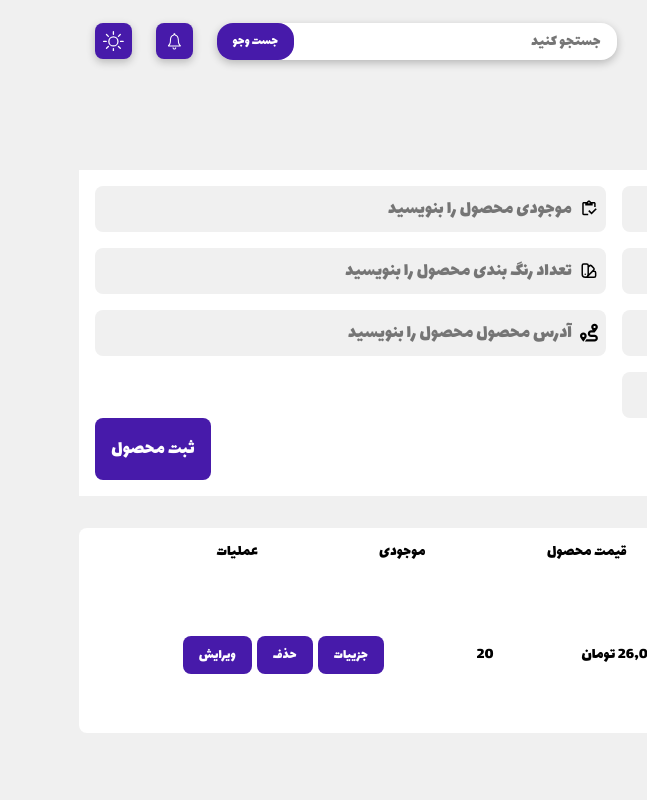
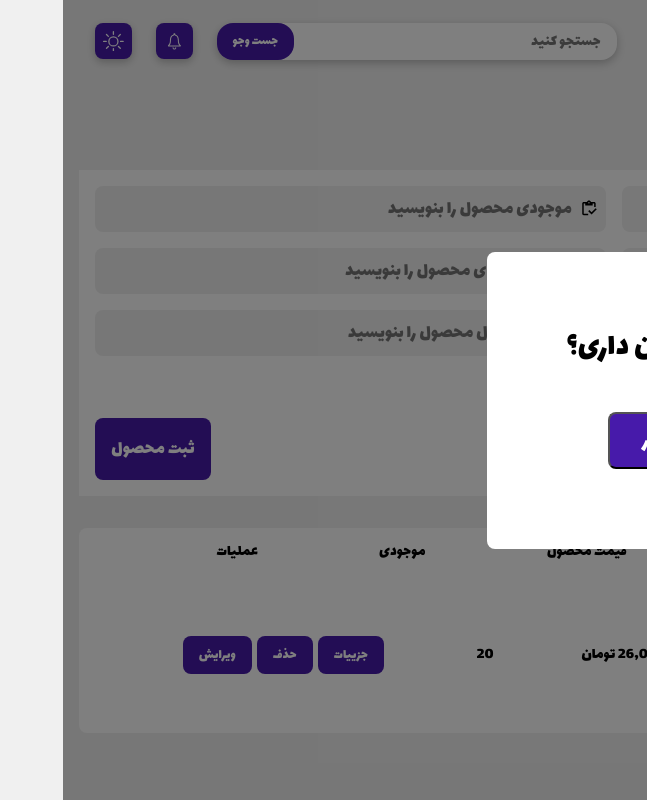
Before and after one commit to amirkhazaeli/cms-project, a React (Create React App) app: page /product in a window 1280 px wide. Both pictures are taken after a click on the button "حذف". Shown: the whole page, without its empty margins (633-1280 px from the left). Built offline with nearby package versions, Linux system fonts and the light colour scheme.

Commit message:
Create DeleteModal Component import to the ProductTable

```diff
--- a/public/index.html
+++ b/public/index.html
@@ -29,15 +29,6 @@
   <body>
     <noscript>You need to enable JavaScript to run this app.</noscript>
     <div id="root"></div>
-    <!--
-      This HTML file is a template.
-      If you open it directly in the browser, you will see an empty page.
-
-      You can add webfonts, meta tags, or analytics to this file.
-      The build step will place the bundled scripts into the <body> tag.
-
-      To begin the development, run `npm start` or `yarn start`.
-      To create a production bundle, use `npm run build` or `yarn build`.
-    -->
+    <div id="modal-root"></div>
   </body>
 </html>
--- /dev/null
+++ b/src/Components/DeleteModal/DeleteModal.css
@@ -0,0 +1,29 @@
+.modal {
+    position: fixed;
+    top: 0;
+    left: 0;
+    right: 0;
+    bottom: 0;
+    z-index: 9999;
+    background-color: rgba(0, 0, 0, 0.5);
+    display: flex;
+    justify-content: center;
+    align-items: center;
+    font-size: 2rem;
+}
+
+.modal-content {
+    background-color: #fff;
+    padding: 5rem;
+    text-align: center;
+    border-radius: .5rem;
+}
+.modal-content button{
+    padding: .5rem 2rem;
+    margin-top: 3rem;
+    margin-left: .5rem;
+    background-color: var(--primary-color);
+    color: var(--white);
+    border-radius: .5rem;
+    font-size: 1.5rem;
+}
--- /dev/null
+++ b/src/Components/DeleteModal/DeleteModal.jsx
@@ -0,0 +1,16 @@
+import React from 'react'
+import ReactDOM from 'react-dom';
+import './DeleteModal.css'
+
+export default function DeleteModal({cancelAction,submitAction}) {
+    return ReactDOM.createPortal(
+        <div className="modal">
+          <div className="modal-content">
+            <h1 className='modal-title'>ایا از حذف اطمینان داری؟</h1>
+            <button onClick={()=> submitAction()} >بله</button>
+            <button onClick={()=> cancelAction()}>خیر</button>
+          </div>
+        </div>,
+        document.getElementById('modal-root')
+      );
+}
--- a/src/Components/Product/Product.jsx
+++ b/src/Components/Product/Product.jsx
@@ -1,5 +1,6 @@
 import React from 'react'
 import AddNewProduct from '../AddNewProduct/AddNewProduct'
+import DeleteModal from '../DeleteModal/DeleteModal'
 import ErrorBox from '../ErrorBox/ErrorBox'
 import ProductTable from '../ProductTable/ProductTable'
 
--- a/src/Components/ProductTable/ProductTable.jsx
+++ b/src/Components/ProductTable/ProductTable.jsx
@@ -1,7 +1,20 @@
-import React from 'react'
+import React, { useState } from 'react'
+import DeleteModal from '../DeleteModal/DeleteModal';
 import './ProductTable.css'
+
 export default function ProductTable() {
+
+    const [showModal, setShowModal] = useState(false);
+
+    const DeleteModalSubmitAction = () => {
+      setShowModal(false);
+    };
+
+    const DeleteModalCancelAction = () => {
+      setShowModal(false);
+    };
     return (
+        <>
             <div className='product-table'>
                 <table>
                     <thead>
@@ -23,14 +36,18 @@ export default function ProductTable() {
                             <td>20</td>
                             <td>
                                 <button className='table-product-btn'>جزییات</button>
-                            <button className='table-product-btn'>حذف</button>
+                                <button className='table-product-btn' onClick={()=> setShowModal(true)}>حذف</button>
                                 <button className='table-product-btn'>ویرایش</button>
                             </td>
                         </tr>
                     </tbody>
 
                 </table>
+
             </div>
-
+            {
+                showModal && <DeleteModal cancelAction={DeleteModalCancelAction} submitAction={DeleteModalSubmitAction}/>
+            }
+        </>
     )
 }
```
Lines whose indentation alone changed are shown as unchanged.
